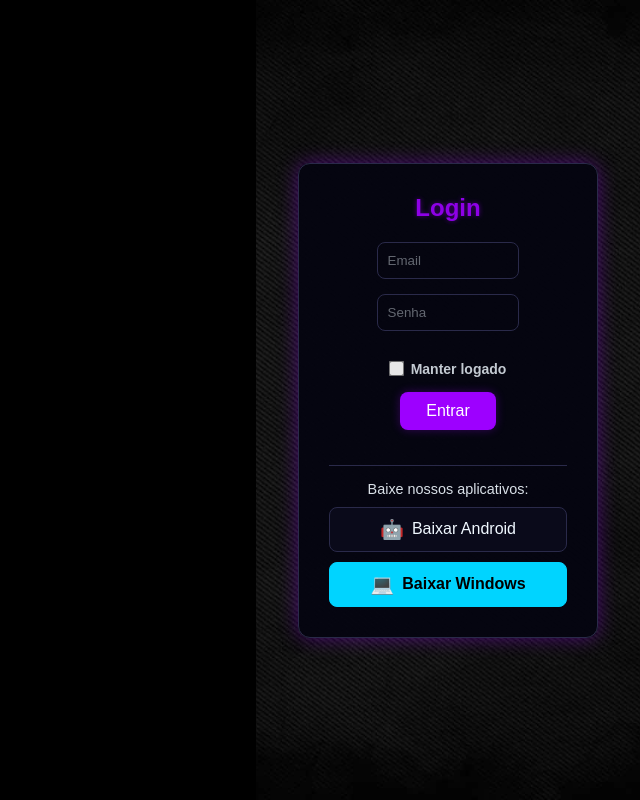
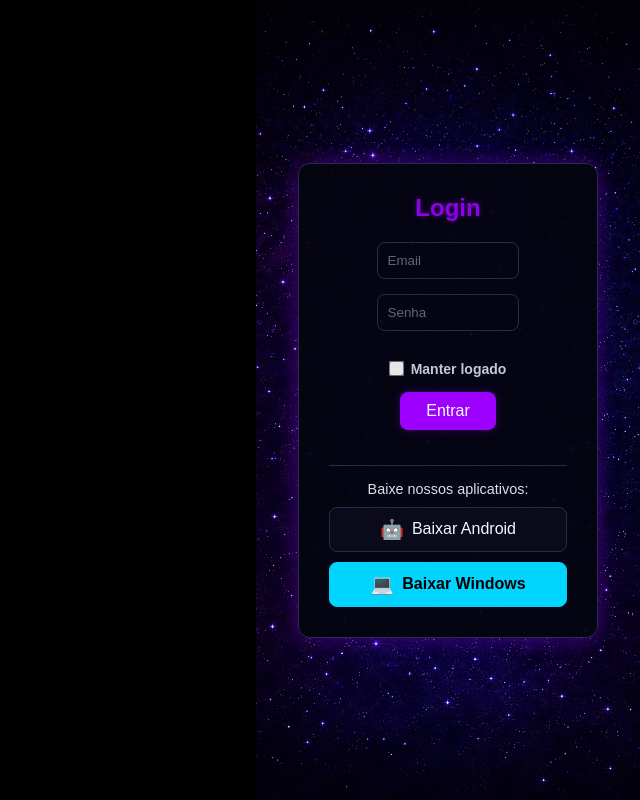
Before and after one commit to Nuvuria/Netsystem, a React (Create React App) app: page / in a window 1280 px wide. Shown: the whole page, without its empty margins (640-1280 px from the left). Built offline with nearby package versions, Linux system fonts and the light colour scheme; no server answers.

Commit message:
Versão Final mensalix 1.2

```diff
--- a/src/components/Login/Login.css
+++ b/src/components/Login/Login.css
@@ -266,7 +266,7 @@ button:disabled {
   }
 
   .desktop-right {
-    background-image: url('../../imag.png');
+    background-image: url('../../assets/backgroundmobile.jpeg');
     background-size: cover;
     background-position: center;
     display: flex;
--- a/src/components/Pages/Clientes.css
+++ b/src/components/Pages/Clientes.css
@@ -228,7 +228,7 @@ input:focus, select:focus {
 }
 
 /* Mobile Cards Styles */
-.mobile-cards-container {
+.mobile-view {
     display: none;
     gap: 15px;
 }
@@ -275,7 +275,7 @@ input:focus, select:focus {
         display: none;
     }
 
-    .mobile-cards-container {
+    .mobile-view {
         display: flex;
         flex-direction: column;
         gap: 15px;
@@ -304,8 +304,3 @@ input:focus, select:focus {
         gap: 10px;
     }
 }
-
-/* Default state for mobile view on desktop */
-.mobile-view {
-    display: none;
-}
```
